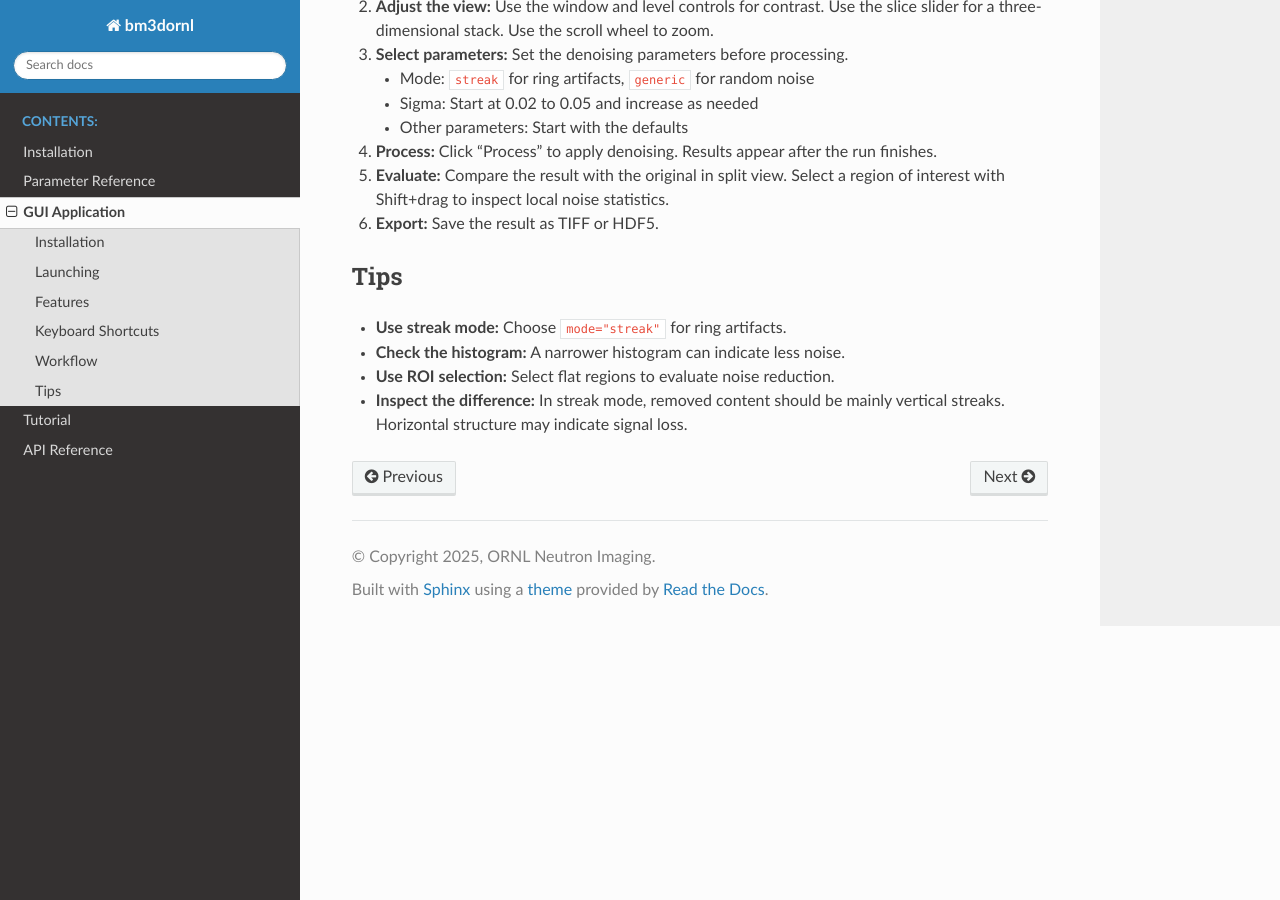
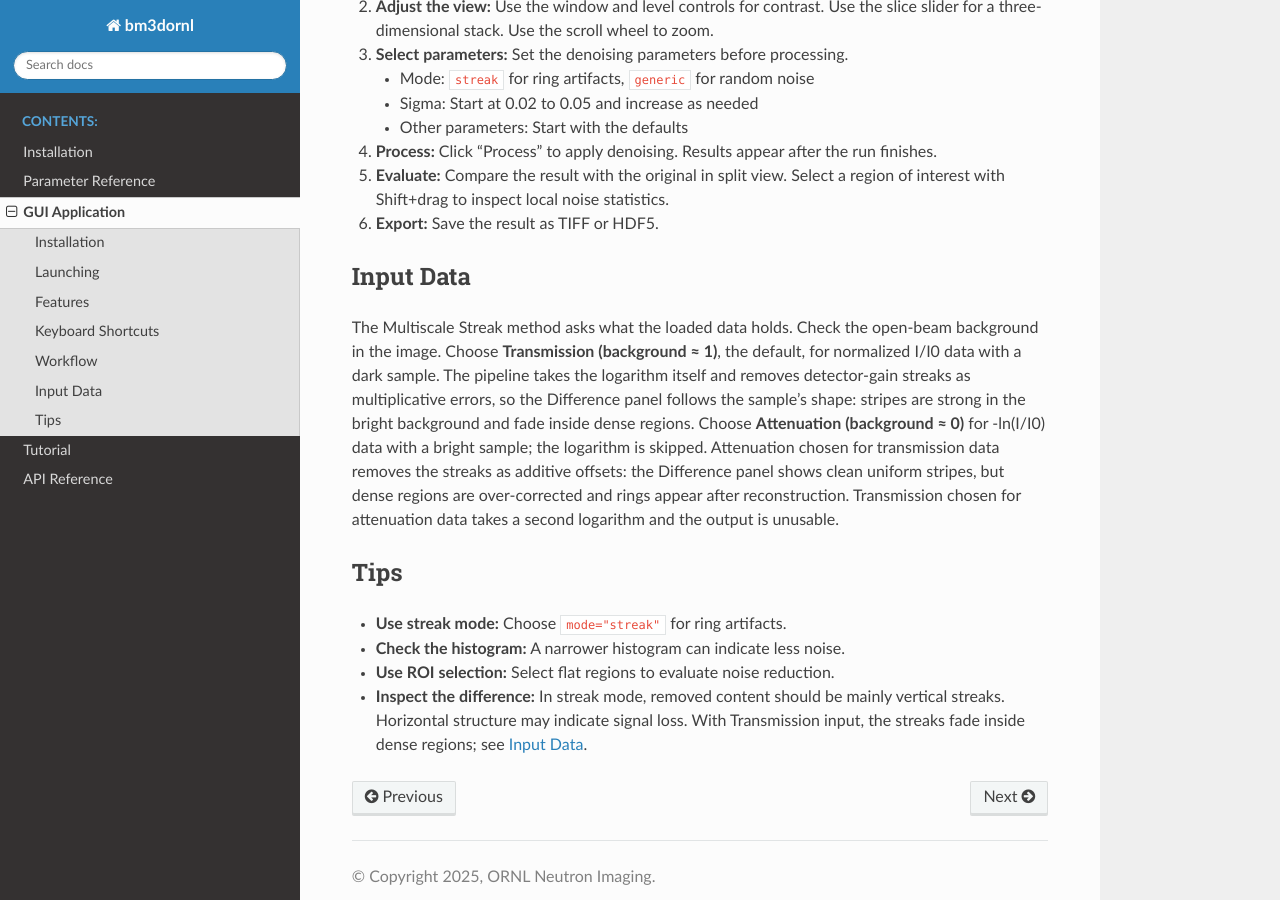
Before and after one commit to ornlneutronimaging/bm3dornl, a Sphinx documentation site: the page built from docs/gui.rst, in a window 1280 px wide and 900 px high, scrolled down 1879 px. Built offline with Sphinx 7.4.7 and the Read the Docs theme 3.1.0, drawn with Linux system fonts in a browser that asks for light colours.

Commit message:
docs: describe the GUI input data choice
Add an "Input Data" section to the GUI page: which choice fits which data,
judged by the open-beam background, and the result of each wrong choice.
The "Inspect the difference" tip notes that with transmission input the
streaks fade inside dense regions.

Assisted-With: Claude Opus 5.5 <noreply@anthropic.com>

```diff
--- a/docs/gui.rst
+++ b/docs/gui.rst
@@ -107,6 +107,22 @@ Workflow
 
 6. **Export:** Save the result as TIFF or HDF5.
 
+Input Data
+----------
+
+The Multiscale Streak method asks what the loaded data holds. Check the
+open-beam background in the image. Choose **Transmission (background ≈ 1)**,
+the default, for normalized I/I0 data with a dark sample. The pipeline takes
+the logarithm itself and removes detector-gain streaks as multiplicative
+errors, so the Difference panel follows the sample's shape: stripes are strong
+in the bright background and fade inside dense regions. Choose **Attenuation
+(background ≈ 0)** for -ln(I/I0) data with a bright sample; the logarithm is
+skipped. Attenuation chosen for transmission data removes the streaks as
+additive offsets: the Difference panel shows clean uniform stripes, but dense
+regions are over-corrected and rings appear after reconstruction. Transmission
+chosen for attenuation data takes a second logarithm and the output is
+unusable.
+
 Tips
 ----
 
@@ -117,4 +133,5 @@ Tips
 - **Use ROI selection:** Select flat regions to evaluate noise reduction.
 
 - **Inspect the difference:** In streak mode, removed content should be mainly
-  vertical streaks. Horizontal structure may indicate signal loss.
+  vertical streaks. Horizontal structure may indicate signal loss. With
+  Transmission input, the streaks fade inside dense regions; see `Input Data`_.
```
Also changed, not shown: CHANGELOG.md (+7 -0 lines).
